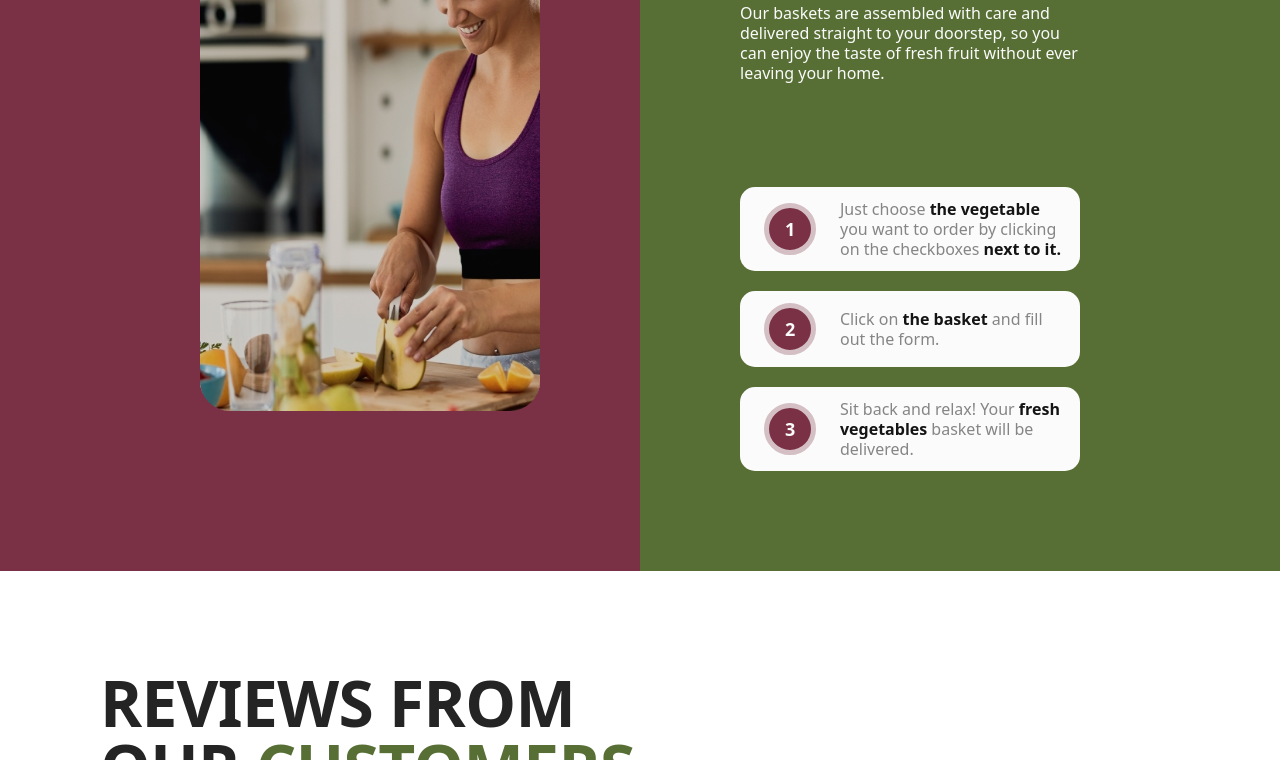
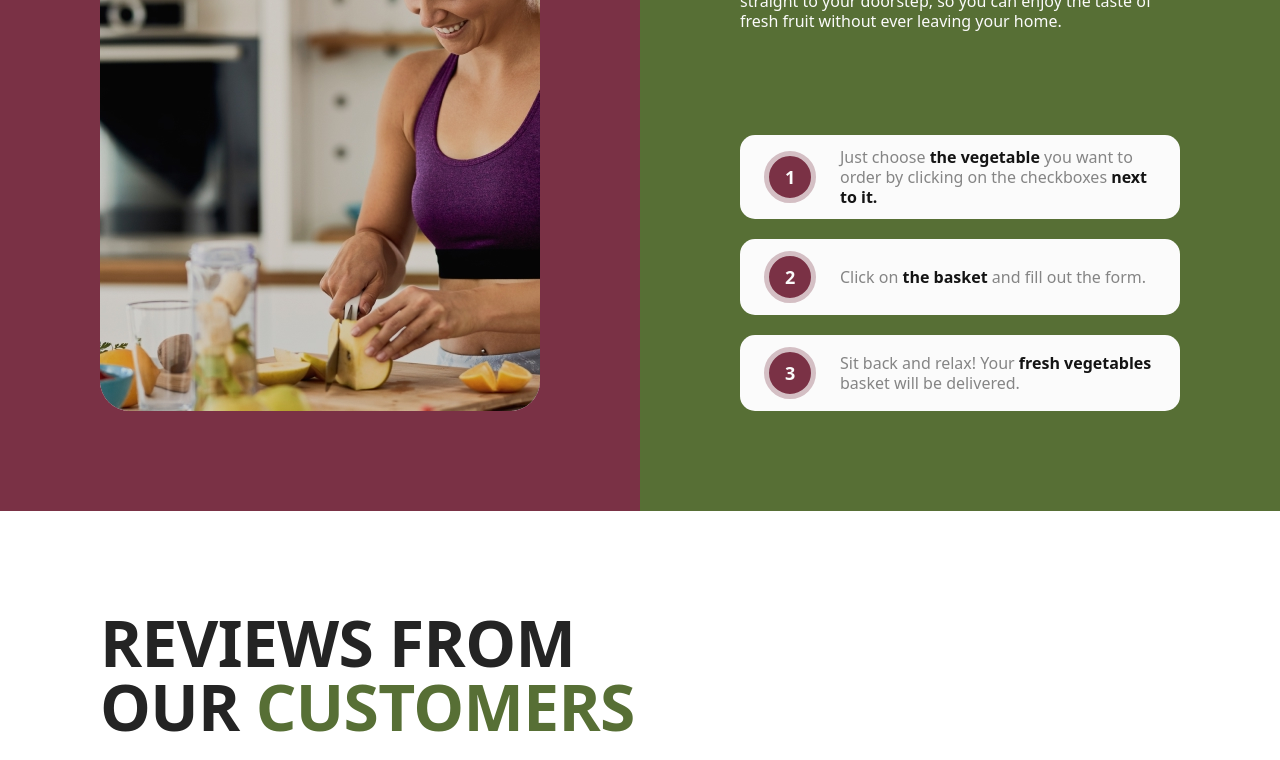
Before and after one commit to SerbynS/project-group-17, a plain HTML site: page index.html in a window 1280 px wide. Shown: the part 249-1009 px from the top of the page. Drawn offline with nearby package versions, Linux system fonts and the light colour scheme.

Commit message:
Deploying to gh-pages from @ SerbynS/project-group-17@abb76c6b28396a99a704256932c9a5e0c9e5dbaf 🚀

```diff
--- a/index.html
+++ b/index.html
@@ -31,7 +31,7 @@
 
       <!-- Section How It Works -->
 
-<section class="how-it-works-container container">
+<section class="how-it-works-container">
   <!-- Title and Image Container -->
   <div class="container">
     <div class="how-it-works-title-container">
```
